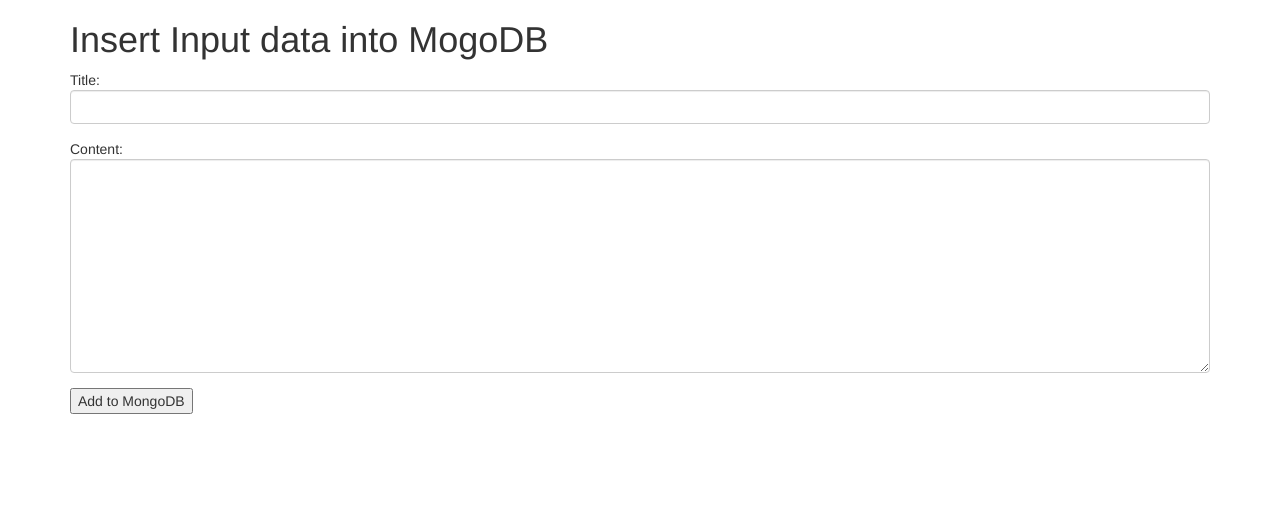
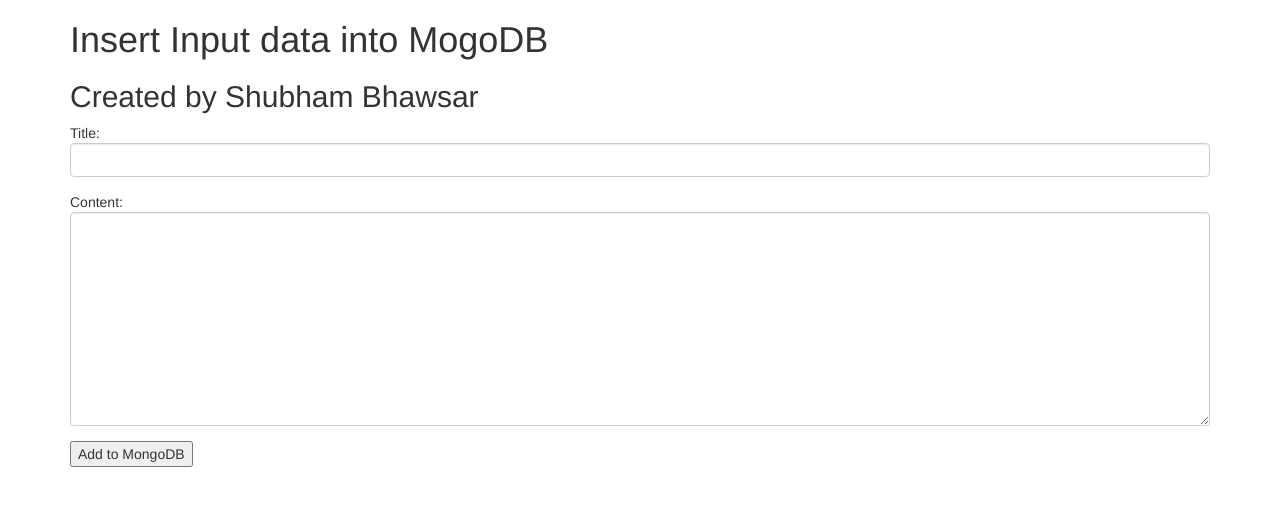
Before and after one commit to bhawsar-shubham/Post-data-on-MongoDB, a website: page index.html in a window 1280 px wide. Drawn offline with nearby package versions, Linux system fonts and the light colour scheme.

Commit message:
add creator name

```diff
--- a/index.html
+++ b/index.html
@@ -14,6 +14,7 @@
 <body>
     <div class="container">
         <h1>Insert Input data into MogoDB</h1>
+        <h2>Created by Shubham Bhawsar</h2>
         <form action="/" method="post">
             <div class="form-group">
                 Title: <input name="title" type="text" class="form-control">
@@ -28,6 +29,7 @@
             </script>
             <button onClick=clickHandler()>Add to MongoDB</button>
         </form>
+
     </div>
 </body>
 
```
